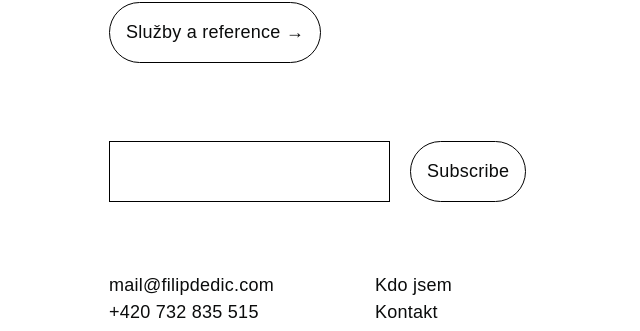
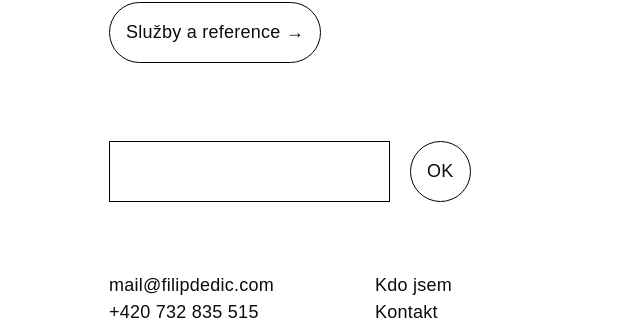
Before and after one commit to fdedic/fdedic.github.io, a Jekyll site: the page built from index.md, in a window 1280 px wide. Shown: the part 545-876 px from the top of the page, without its empty margins (151-791 px from the left). Built offline with Jekyll 4.4.1, drawn with Linux system fonts in a browser that asks for light colours; nearby versions of some CDN libraries; some web fonts are replaced.

Commit message:
Update index.html

```diff
--- a/_layouts/index.html
+++ b/_layouts/index.html
@@ -22,7 +22,7 @@
                     <div class="response" id="mce-success-response" style="display:none"></div>
                   </div>    <!-- real people should not fill this in and expect good things - do not remove this or risk form bot signups-->
                   <div style="position: absolute; left: -5000px;" aria-hidden="true"><input type="text" name="b_015be158fb9f21b898ce4469f_6dd90961d0" tabindex="-1" value=""></div>
-                  <div class="clear"><input type="submit" value="Subscribe" name="subscribe" id="mc-embedded-subscribe" class="button"></div>
+                  <div class="clear"><input type="submit" value="OK" name="subscribe" id="mc-embedded-subscribe" class="button"></div>
                 </div>
               </form>
             </div>
```
